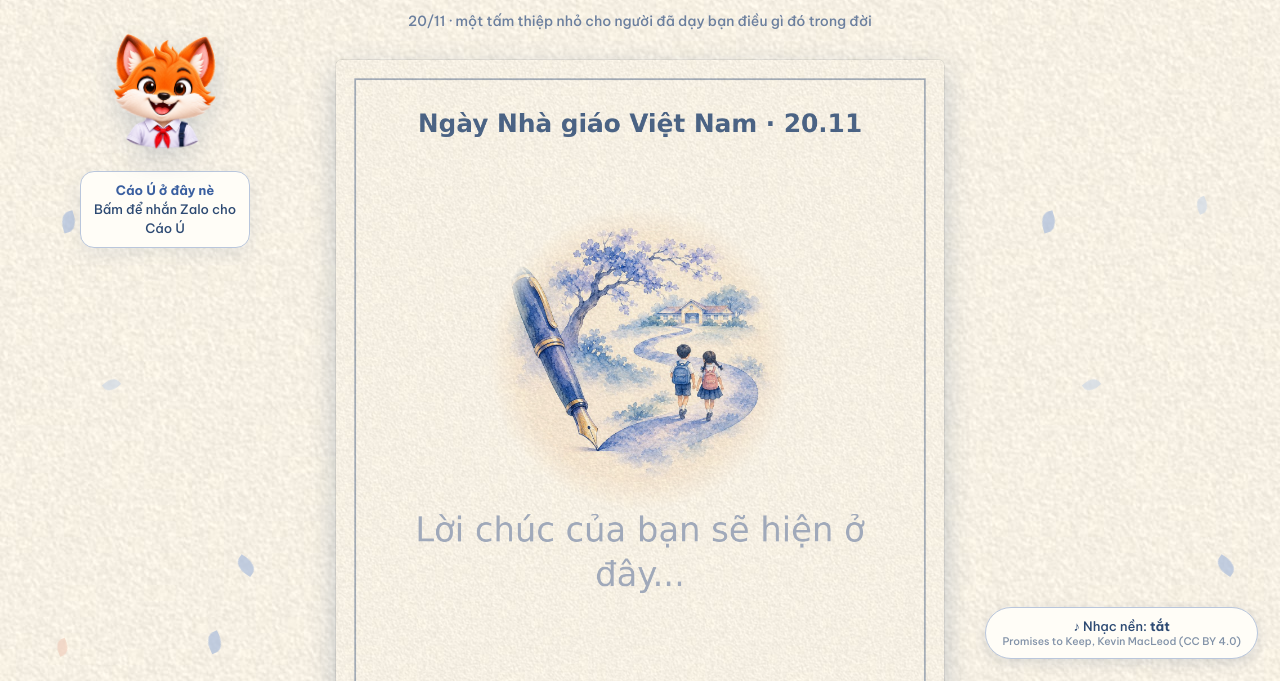
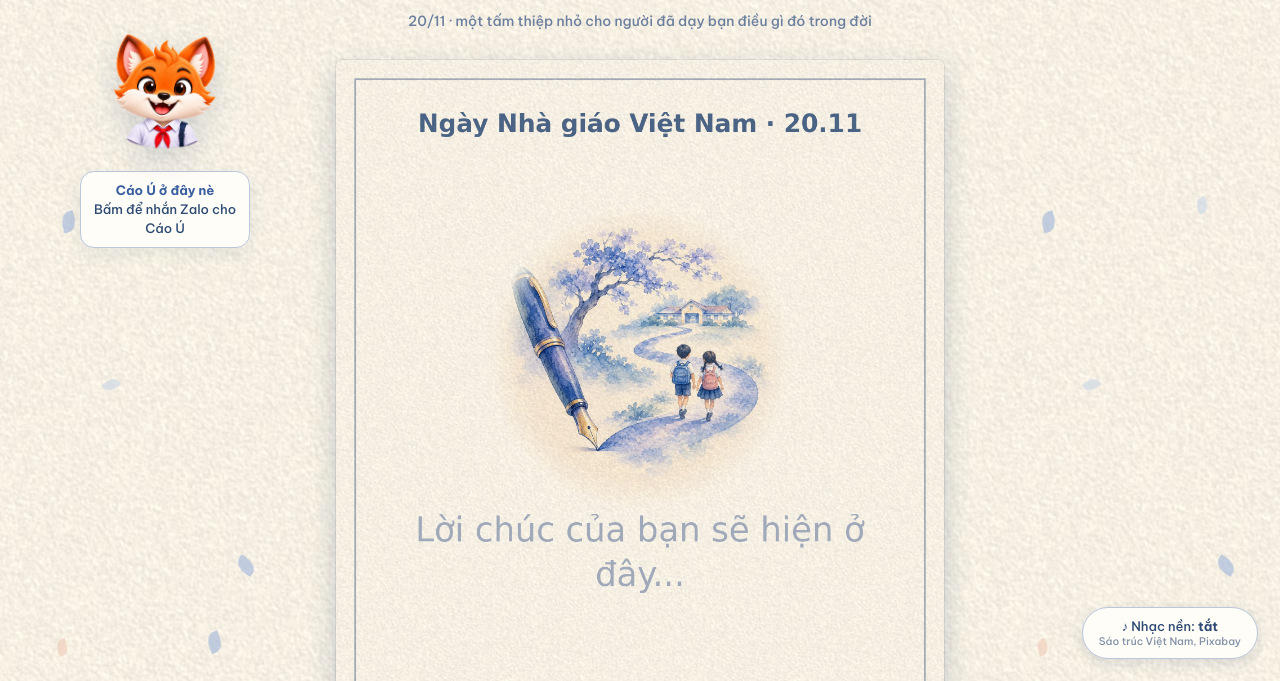
Before and after one commit to jadee2811/jadee2811.github.io, a plain HTML site: page jason-teacher-day/index.html in a window 1280 px wide. Shown: the part 119-800 px from the top of the page. Drawn offline with Linux system fonts and the light colour scheme; a web font is replaced by a local one.

Commit message:
Teacher day: Vietnamese bamboo flute background music (Pixabay)
Co-Authored-By: Claude Sonnet 5.5 <noreply@anthropic.com>

```diff
--- a/jason-teacher-day/index.html
+++ b/jason-teacher-day/index.html
@@ -325,7 +325,7 @@ $('back').onclick=()=>{
  if(document.fonts&&document.fonts.load)Promise.all([document.fonts.load('700 60px "Charm"'),document.fonts.load('400 40px "Charm"'),document.fonts.load('700 28px "Be Vietnam Pro"'),document.fonts.load('500 23px "Be Vietnam Pro"')]).then(rd,rd);
  draw();
 })();
-</script><button class="bgm" id="bgm" type="button">♪ Nhạc nền: <b id="bgmS">tắt</b><small>Promises to Keep, Kevin MacLeod (CC BY 4.0)</small></button>
+</script><button class="bgm" id="bgm" type="button">♪ Nhạc nền: <b id="bgmS">tắt</b><small>Sáo trúc Việt Nam, Pixabay</small></button>
 <audio id="aud" src="bgm.mp3" loop preload="none"></audio>
 <script>
 (function(){
```
Also changed, not shown: 1 other file.
